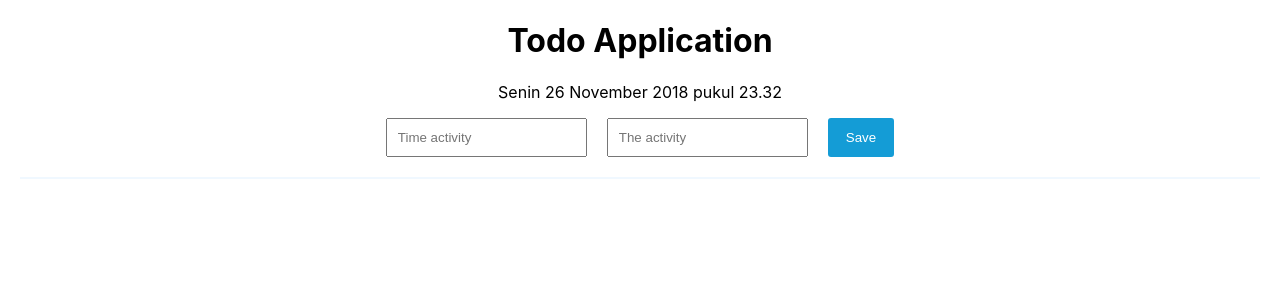
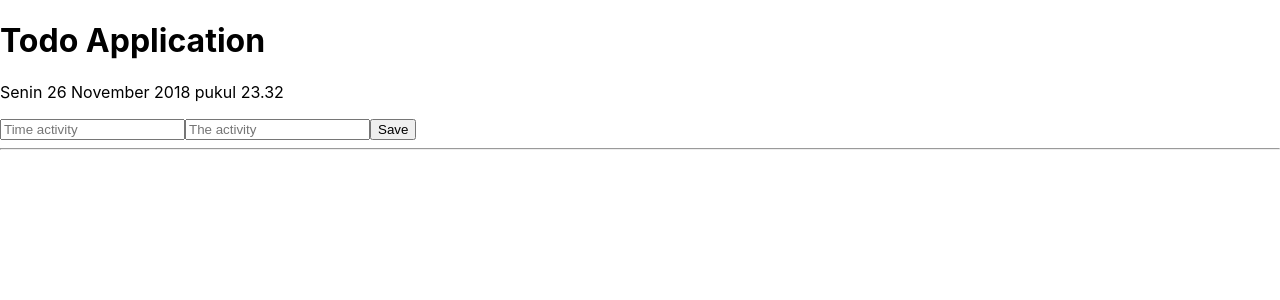
Before and after one commit to yogs22/react-todo, a React (Create React App) app: page / in a window 1280 px wide. Shown: the top 300 px of the page. Built offline with nearby package versions, Linux system fonts and the light colour scheme.

Commit message:
Add new style

```diff
--- a/src/App.css
+++ b/src/App.css
@@ -1,90 +1,21 @@
-.App {
-  text-align: center;
+.app {
+  display: block;
 }
-
-.App-logo {
-  animation: App-logo-spin infinite 20s linear;
-  height: 40vmin;
+.main {
+  display: flex;
+  flex-basis: 60%;
+  flex-direction: column;
+  background-color: grey;
 }
-
-.App-header {
-  background-color: #282c34;
-  min-height: 100vh;
+.homestays {
   display: flex;
-  flex-direction: column;
-  align-items: center;
-  justify-content: center;
-  font-size: calc(10px + 2vmin);
-  color: white;
+  flex-wrap: wrap;
+  align-content: flex-start;
 }
-
-.App-link {
-  color: #61dafb;
+.peta {
+  flex-grow: 1;
+  height: 100vh;
+  top: 0;
+  position: sticky;
+  background-color: steelblue;
 }
-
-@keyframes App-logo-spin {
-  from {
-    transform: rotate(0deg);
-  }
-  to {
-    transform: rotate(360deg);
-  }
-}
-
-input {
-    padding: 10px;
-    margin-right: 20px;
-}
-
-hr {
-    border: 1px solid aliceblue;
-    margin: 20px;
-}
-
-ul {
-    list-style: none;
-}
-
-ul li {
-    padding: 20px;
-    margin: 10px;
-    border-bottom: 1px solid aliceblue;
-}
-
-.btn {
-    padding: 10px 16px;
-    border: none;
-    border-radius: 3px;
-    cursor: pointer;
-}
-
-.btn-primary {
-    background: #149cd6;
-    color: #fff;
-    border: 2px solid #149cd6;
-}
-
-.btn-danger {
-    background: crimson;
-    color: #fff;
-    border: 2px solid crimson;
-}
-
-/* Animation */
-
-.animasi-enter {
-    opacity: 0.01;
-}
-
-.animasi-enter.animasi-enter-active {
-    transition: opacity 500ms ease-in;
-}
-
-.animasi-leave {
-    opacity: 1;
-}
-
-.animasi-leave.animasi-leave-active {
-    transform: translateX(-100%);
-    transition: all 500ms ease-in;
-}
```
